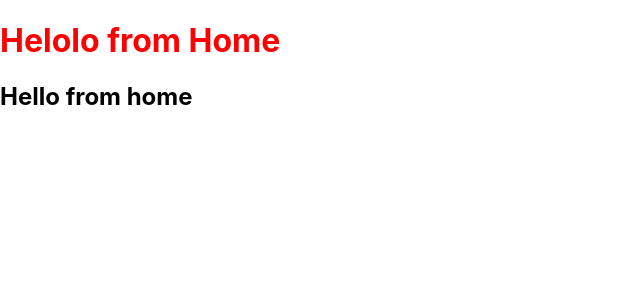
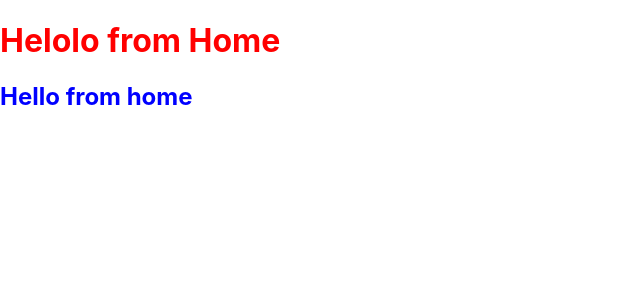
Before and after one commit to VipinSharmaAppinventiv2909/reactJsTraining, a React (Create React App) app: page / in a window 1280 px wide. Shown: the top 300 px of the page, without its empty margins (0-640 px from the left). Built offline with nearby package versions, Linux system fonts and the light colour scheme.

Commit message:
added css to home module

```diff
--- a/src/Modules/home/index.js
+++ b/src/Modules/home/index.js
@@ -8,7 +8,7 @@ class Home extends Component {
     return (
       <div className={"homeContainer"}>
         <h1 className={"h1tag"}>{"Helolo from Home"}</h1>
-        <h2 id={"h1tag"}>{"Hello from home"}</h2>
+        <h2 id={"h2tag"}>{"Hello from home"}</h2>
       </div>
     );
   }
```
Also changed, not shown: src/Modules/home/index.jsx (deleted, +0 -17 lines).
